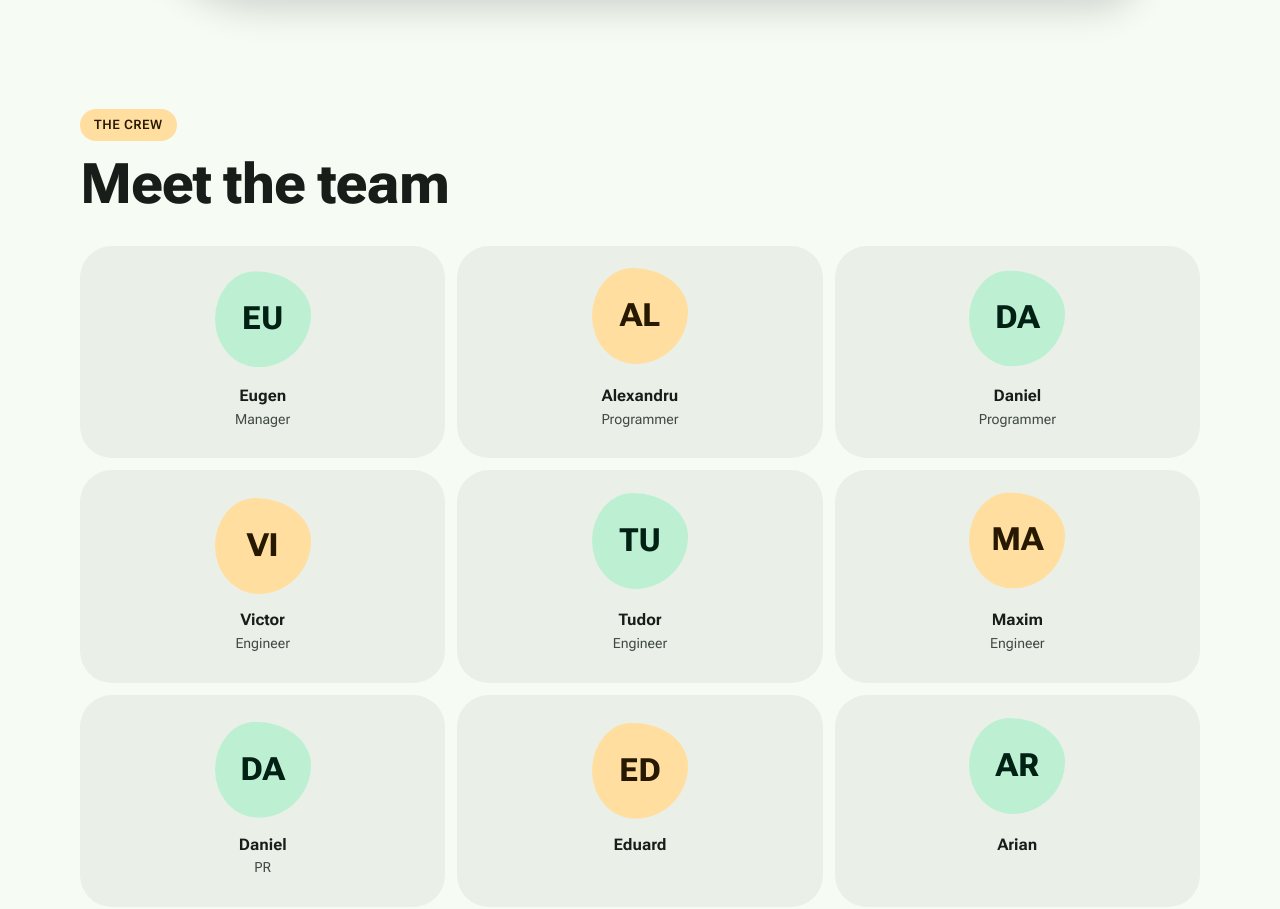
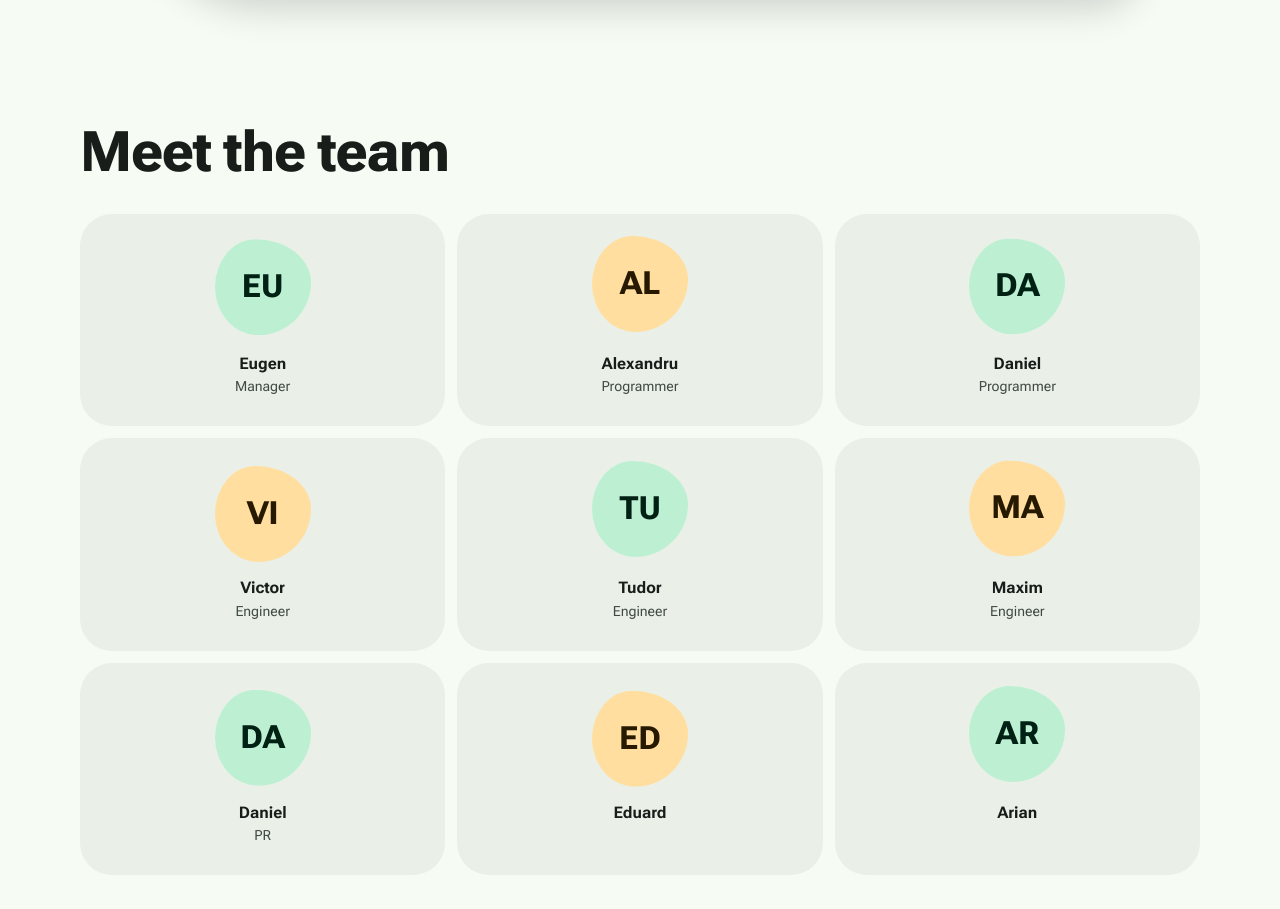
Before and after one commit to Dany0443/carpentech, a plain HTML site: page index.html in a window 1280 px wide. Shown: the part 2032-2941 px from the top of the page. Drawn offline with nearby package versions, Linux system fonts and the light colour scheme.

Commit message:
style: remove team section label

```diff
--- a/index.html
+++ b/index.html
@@ -88,7 +88,6 @@
 </dialog>
 
 <section id="team"><div class="wrap">
-  <span class="eyebrow rv">The crew</span>
   <h2 class="rv">Meet the team</h2>
   <div class="team">
     <div class="mem rv"><div class="av">EU</div><b>Eugen</b><span>Manager</span></div>
```
